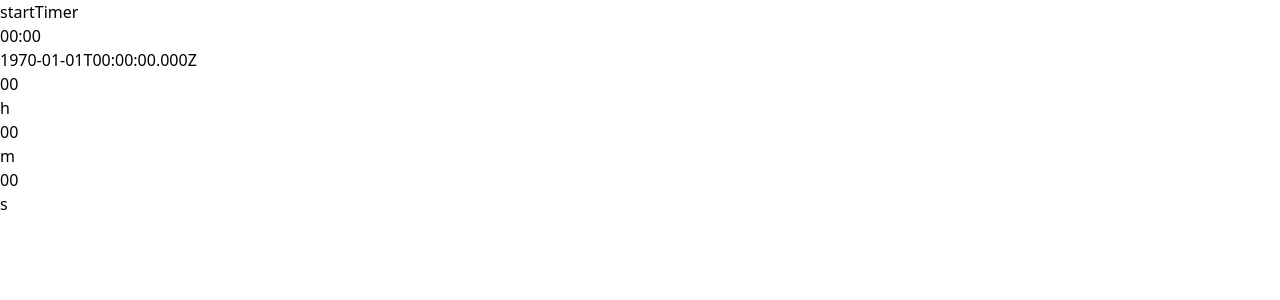
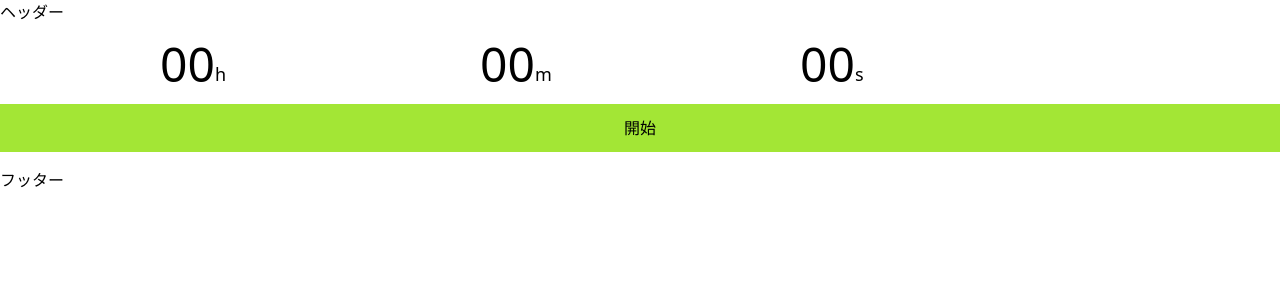
Before and after one commit to yas-ako/timer-app, a Nuxt app: page / in a window 1280 px wide. Shown: the top 300 px of the page. Built offline with nearby package versions, Linux system fonts and the light colour scheme.

Commit message:
upda:te 見た目が使用に耐えうるようになった

```diff
--- a/app.vue
+++ b/app.vue
@@ -1,9 +1,8 @@
 <template>
   <div>
+    <header>ヘッダー</header>
     <!-- <NuxtWelcome /> -->
-    <div v-if="isActive" @click="pauseTimer()">pauseTimer</div>
-    <div v-else @click="startTimer()">startTimer</div>
-    <div>
+    <!-- <div>
       {{
         new Date(elapsedTime)
           .toISOString()
@@ -13,17 +12,24 @@
     </div>
     <div>
       {{ new Date(elapsedTime).toISOString() }}
-    </div>
-    <div class="flex flex-col">
-      <div
-        v-for="data in formatMilliseconds(elapsedTime)"
-        :key="data"
-        class="w-1/4"
-      >
-        <div>{{ data[0] }}</div>
-        <div>{{ data[1] }}</div>
+    </div> -->
+    <main>
+      <div class="my-4 flex justify-center">
+        <div
+          v-for="data in formatMilliseconds(elapsedTime)"
+          :key="data"
+          class="flex w-1/4 items-end"
+        >
+          <div class="text-5xl">{{ data[0] }}</div>
+          <div class="text-lg">{{ data[1] }}</div>
+        </div>
       </div>
-    </div>
+      <div class="mx-auto my-4 bg-lime-400 p-3 text-center">
+        <div v-if="isActive" @click="pauseTimer()">一時停止</div>
+        <div v-else @click="startTimer()">開始</div>
+      </div>
+    </main>
+    <footer>フッター</footer>
   </div>
 </template>
 
```
